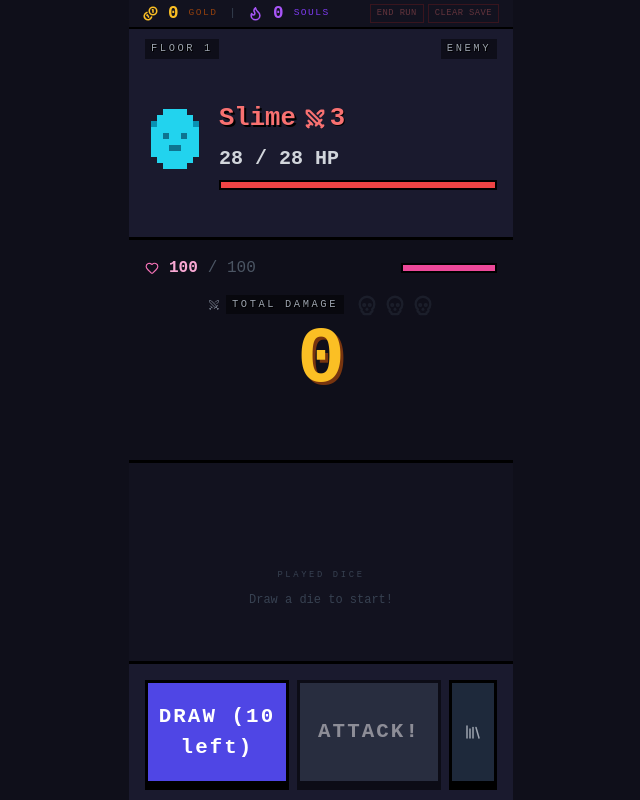
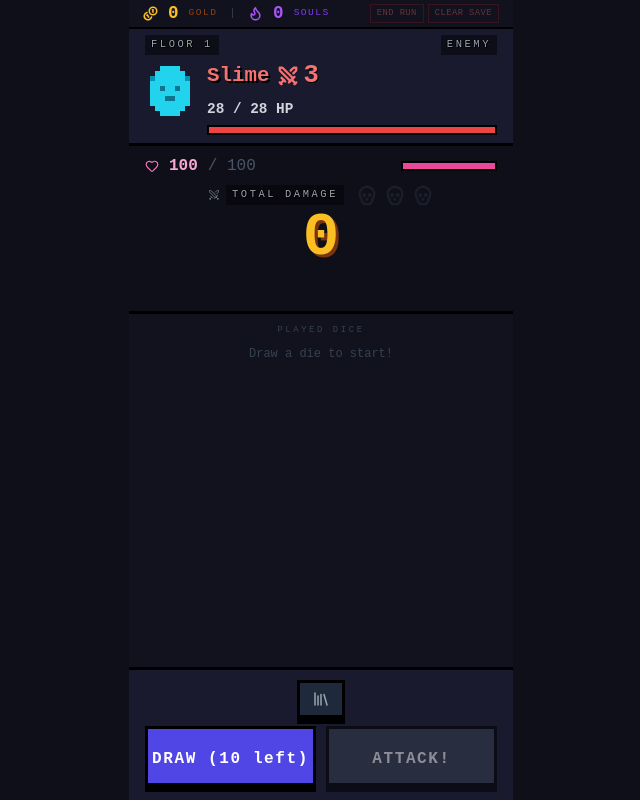
Before and after one commit to jacobgamby09/Dice-Dungeon, a React (Vite) app: page / in a window 1280 px wide. Both pictures are taken after a click on the button "▶ START COMBAT". Shown: the whole page, without its empty margins (319-959 px from the left). Built offline with nearby package versions, Linux system fonts and the light colour scheme; a web font is replaced by a local one.

Commit message:
Combat UI tweak

```diff
--- a/src/components/CombatScreen.tsx
+++ b/src/components/CombatScreen.tsx
@@ -71,7 +71,7 @@ function DamageCounter({ target, rollStartVersion, counterVersion, attackTier }:
 
   return (
     <motion.span ref={spanScope} style={{
-      fontSize: '5rem',
+      fontSize: '3.8rem',
       fontWeight: 700,
       color: '#fbbf24',
       lineHeight: 1,
@@ -884,14 +884,14 @@ export function CombatScreen() {
         ref={enemyScope}
         style={{
           background: enemy.isBoss ? '#1a0505' : '#1a1a2e',
-          padding: '10px 16px 12px',
+          padding: '6px 16px 8px',
           borderBottom: `3px solid ${enemy.isBoss ? '#7f1d1d' : '#000'}`,
-          flex: '0 0 33.33%',
+          flex: '0 0 auto',
           display: 'flex', flexDirection: 'column',
           overflow: 'hidden',
         }}
       >
-        <div style={{ display: 'flex', justifyContent: 'space-between', marginBottom: 6 }}>
+        <div style={{ display: 'flex', justifyContent: 'space-between', marginBottom: 2 }}>
           <Label>Floor {currentFloor}</Label>
           {enemy.isBoss
             ? <span style={{ fontSize: '0.6rem', color: '#ef4444', letterSpacing: '0.2em', textTransform: 'uppercase', fontWeight: 700 }}>⚠ BOSS</span>
@@ -899,15 +899,15 @@ export function CombatScreen() {
           }
         </div>
 
-        <motion.div ref={lungeScope} style={{ display: 'flex', gap: 14, flex: 1, minHeight: 0, alignItems: 'center' }}>
+        <motion.div ref={lungeScope} style={{ display: 'flex', gap: 12, alignItems: 'center' }}>
           <div style={{ display: 'flex', alignItems: 'center', justifyContent: 'center', flexShrink: 0 }}>
-            <EnemySprite enemyName={enemy.name} size={enemy.isBoss ? 7 : 6} />
+            <EnemySprite enemyName={enemy.name} size={enemy.isBoss ? 6 : 5} />
           </div>
 
-          <div style={{ flex: 1, display: 'flex', flexDirection: 'column', gap: 6 }}>
+          <div style={{ flex: 1, display: 'flex', flexDirection: 'column', gap: 4 }}>
             <div style={{ display: 'flex', alignItems: 'center', gap: 8 }}>
               <span style={{
-                fontSize: '1.6rem', fontWeight: 700,
+                fontSize: '1.3rem', fontWeight: 700,
                 color: enemy.isBoss ? '#fca5a5' : '#f87171',
                 textShadow: enemy.isBoss ? '2px 2px 0 #7f1d1d' : '2px 2px 0 #000',
               }}>
@@ -915,7 +915,7 @@ export function CombatScreen() {
               </span>
               <IntentBadge intent={enemy.intent} />
             </div>
-            <span style={{ fontSize: '1.25rem', fontWeight: 700, color: '#d1d5db' }}>{enemy.hp} / {enemy.maxHp} HP</span>
+            <span style={{ fontSize: '0.9rem', fontWeight: 700, color: '#d1d5db' }}>{enemy.hp} / {enemy.maxHp} HP</span>
             <HpBar hp={enemy.hp} maxHp={enemy.maxHp} color={enemy.isBoss ? '#b91c1c' : '#ef4444'} />
           </div>
         </motion.div>
@@ -927,9 +927,9 @@ export function CombatScreen() {
         ref={playerScope}
         style={{
           position: 'relative',
-          background: '#0f0f1a', padding: '16px',
+          background: '#0f0f1a', padding: '8px 16px',
           borderBottom: '3px solid #000',
-          display: 'flex', flexDirection: 'column', gap: 10,
+          display: 'flex', flexDirection: 'column', gap: 6,
         }}
       >
         <FloatingEffects
@@ -954,8 +954,8 @@ export function CombatScreen() {
           </div>
         </div>
 
-        <div style={{ display: 'flex', flexDirection: 'column', alignItems: 'center', paddingTop: 4 }}>
-          <div style={{ display: 'flex', alignItems: 'center', gap: 12, marginBottom: 4 }}>
+        <div style={{ display: 'flex', flexDirection: 'column', alignItems: 'center' }}>
+          <div style={{ display: 'flex', alignItems: 'center', gap: 12, marginBottom: 2 }}>
             <div style={{ display: 'flex', alignItems: 'center', gap: 6 }}>
               <Swords size={12} color="#6b7280" />
               <Label>Total Damage</Label>
@@ -970,7 +970,7 @@ export function CombatScreen() {
 
           {/* Stat badges — always reserve space to prevent layout shift */}
           <div style={{
-            display: 'flex', gap: 8, marginTop: 8, minHeight: 36,
+            display: 'flex', gap: 8, marginTop: 4, minHeight: 30,
             alignItems: 'center', justifyContent: 'center',
           }}>
             <div ref={healRef}>
@@ -1026,16 +1026,17 @@ export function CombatScreen() {
 
       {/* Zone C — Played Dice Tray */}
       <div style={{
-        flex: '0 0 40%', display: 'flex', flexDirection: 'column',
-        alignItems: 'center', justifyContent: 'center',
-        gap: 8, padding: '12px 16px', background: '#12121f',
-        overflow: 'auto',
+        flex: 1, minHeight: 175,
+        display: 'flex', flexDirection: 'column',
+        alignItems: 'center', justifyContent: 'flex-start',
+        gap: 8, padding: '10px 16px', background: '#12121f',
+        overflowY: 'auto',
       }}>
-        <span style={{ fontSize: '0.55rem', color: '#374151', letterSpacing: '0.3em', textTransform: 'uppercase' }}>played dice</span>
+        <span style={{ fontSize: '0.55rem', color: '#374151', letterSpacing: '0.3em', textTransform: 'uppercase', flexShrink: 0 }}>played dice</span>
         {playedDice.length === 0 ? (
           <span style={{ color: '#374151', fontSize: '0.75rem' }}>Draw a die to start!</span>
         ) : (
-          <div style={{ display: 'flex', flexWrap: 'wrap', justifyContent: 'center', gap: 8 }}>
+          <div style={{ display: 'flex', flexWrap: 'wrap', justifyContent: 'center', alignContent: 'flex-start', gap: 8 }}>
             {playedDice.map((die, i) => (
               <DieCard
                 key={die.id}
@@ -1052,56 +1053,34 @@ export function CombatScreen() {
 
       {/* Zone D — Actions */}
       <div style={{
-        background: '#1a1a2e', padding: '16px', borderTop: '3px solid #000',
-        display: 'flex', gap: 8,
+        background: '#1a1a2e', padding: '10px 16px 14px', borderTop: '3px solid #000',
+        display: 'flex', flexDirection: 'column', gap: 8,
       }}>
-        <button
-          onClick={drawAndRoll}
-          disabled={!canDraw || isAutoRolling}
-          className="pixel-btn"
-          style={{
-            flex: 1,
-            background: canDraw ? '#4f46e5' : '#374151',
-            opacity: !isIdle || isAutoRolling ? 0.75 : canDraw ? 1 : 0.5,
-            cursor: canDraw && !isAutoRolling ? 'pointer' : 'not-allowed',
-          }}
-        >
-          {drawButtonLabel}
-        </button>
+        {/* Top row — utility buttons (only shown if any are available) */}
+        {(hasAutoRoll || hasScouting || true) && (
+          <div style={{ display: 'flex', justifyContent: 'center', gap: 8 }}>
             {hasAutoRoll && (
               <button
                 onClick={isAutoRolling ? stopAutoRoll : startAutoRoll}
                 disabled={!isAutoRolling && !canDraw}
                 className="pixel-btn"
                 style={{
-              flex: 1,
+                  height: 38, padding: '0 18px',
                   background: isAutoRolling ? '#7f1d1d' : canDraw ? '#4338ca' : '#374151',
                   opacity: (!isAutoRolling && !canDraw) ? 0.5 : 1,
                   cursor: isAutoRolling || canDraw ? 'pointer' : 'not-allowed',
+                  fontSize: '0.75rem',
                 }}
               >
                 {isAutoRolling ? '■ STOP' : '⚡ AUTO'}
               </button>
             )}
-        <button
-          onClick={bankAndAttack}
-          disabled={!canBank}
-          className="pixel-btn"
-          style={{
-            flex: 1,
-            background: canBank ? '#b45309' : '#374151',
-            opacity: canBank ? 1 : 0.5,
-            cursor: canBank ? 'pointer' : 'not-allowed',
-          }}
-        >
-          ATTACK!
-        </button>
             {hasScouting && (
               <button
                 onClick={() => setShowScout(true)}
                 className="pixel-btn"
                 style={{
-              width: 48, flexShrink: 0,
+                  width: 48, height: 38,
                   background: '#1e293b',
                   display: 'flex', alignItems: 'center', justifyContent: 'center',
                   padding: 0, fontSize: '1.1rem',
@@ -1115,7 +1094,7 @@ export function CombatScreen() {
               disabled={bagTypes.length === 0}
               className="pixel-btn"
               style={{
-            width: 48, flexShrink: 0,
+                width: 48, height: 38,
                 background: '#1e293b',
                 opacity: bagTypes.length > 0 ? 1 : 0.4,
                 cursor: bagTypes.length > 0 ? 'pointer' : 'not-allowed',
@@ -1125,6 +1104,38 @@ export function CombatScreen() {
             >
               <Library size={18} color="#9ca3af" />
             </button>
+          </div>
+        )}
+
+        {/* Bottom row — primary action buttons */}
+        <div style={{ display: 'flex', gap: 10, width: '100%' }}>
+          <button
+            onClick={drawAndRoll}
+            disabled={!canDraw || isAutoRolling}
+            className="pixel-btn"
+            style={{
+              flex: 1, height: 60, fontSize: '1rem', fontWeight: 700,
+              background: canDraw ? '#4f46e5' : '#374151',
+              opacity: !isIdle || isAutoRolling ? 0.75 : canDraw ? 1 : 0.5,
+              cursor: canDraw && !isAutoRolling ? 'pointer' : 'not-allowed',
+            }}
+          >
+            {drawButtonLabel}
+          </button>
+          <button
+            onClick={bankAndAttack}
+            disabled={!canBank}
+            className="pixel-btn"
+            style={{
+              flex: 1, height: 60, fontSize: '1rem', fontWeight: 700,
+              background: canBank ? '#b45309' : '#374151',
+              opacity: canBank ? 1 : 0.5,
+              cursor: canBank ? 'pointer' : 'not-allowed',
+            }}
+          >
+            ATTACK!
+          </button>
+        </div>
       </div>
 
       {inspectorOpen && bagTypes.length > 0 && (
```
Lines whose indentation alone changed are shown as unchanged.
